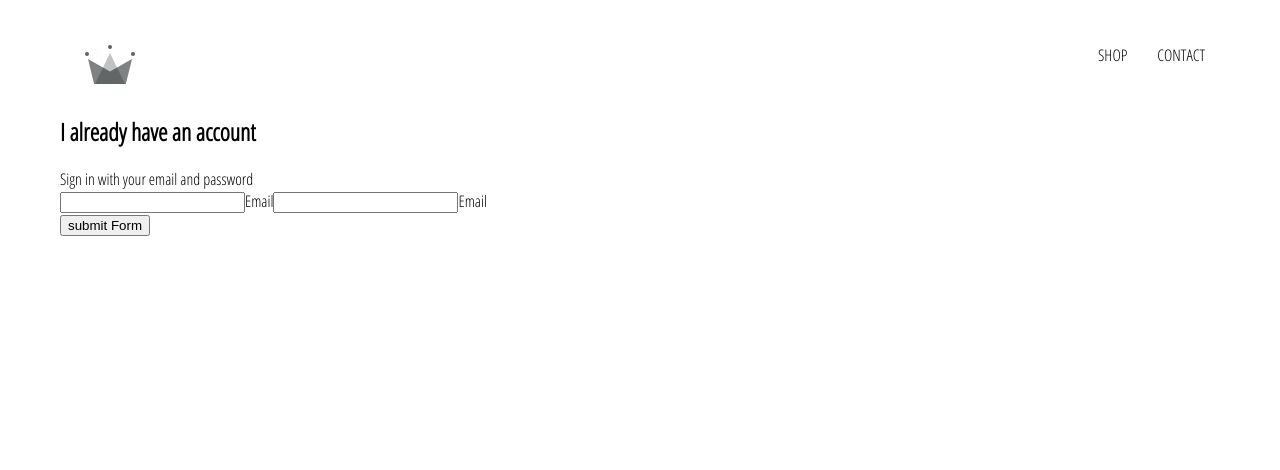
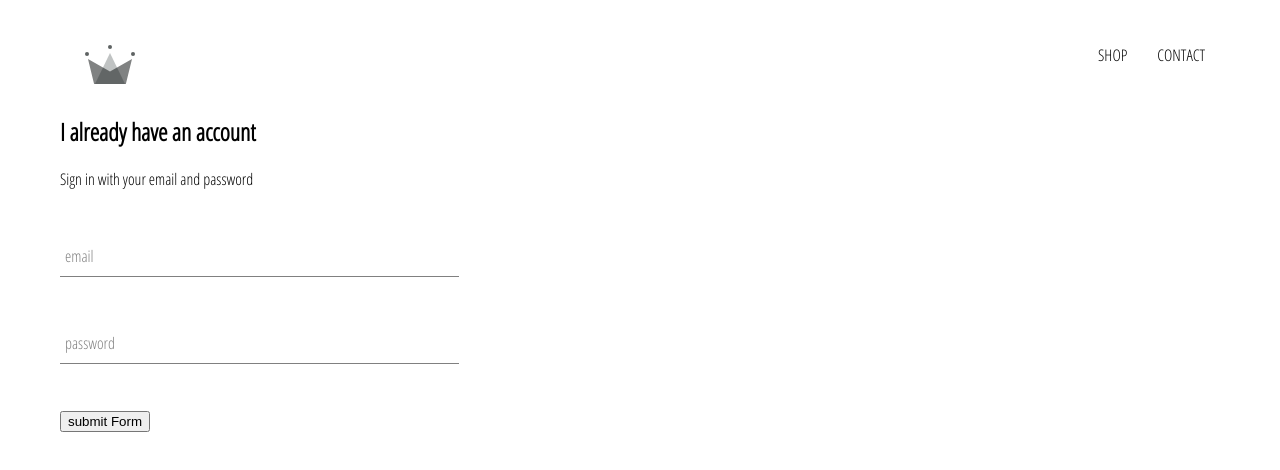
Before and after one commit to shika7200/crwn-clothing, a React (Create React App) app: page /signin in a window 1280 px wide. Shown: the top 470 px of the page. Built offline with nearby package versions, Linux system fonts and the light colour scheme.

Commit message:
Закинул стили для компонента входа в аккаунт

```diff
--- /dev/null
+++ b/src/components/form-input/form-input.component.jsx
@@ -0,0 +1,21 @@
+import React from 'react';
+
+import './form-input.styles.scss';
+
+const FormInput = ({handleChange, label, ...otherProps}) => (
+<div className="group">
+    <input className='form-input' onChange={handleChange} {...otherProps}/>
+    {
+        label ?
+       ( <label className={`${otherProps.value.lenght ? 'shrink' : ''} form-input-label`}>
+{label}
+        </label>)
+        :null
+
+    }
+</div>
+
+);
+
+
+export default FormInput;
--- /dev/null
+++ b/src/components/form-input/form-input.styles.scss
@@ -0,0 +1,54 @@
+$sub-color: grey;
+$main-color: black;
+
+@mixin shrinkLabel {
+  top: -14px;
+  font-size: 12px;
+  color: $main-color;
+}
+
+.group {
+  position: relative;
+  margin: 45px 0;
+
+  .form-input {
+    background: none;
+    background-color: white;
+    color: $sub-color;
+    font-size: 18px;
+    padding: 10px 10px 10px 5px;
+    display: block;
+    width: 100%;
+    border: none;
+    border-radius: 0;
+    border-bottom: 1px solid $sub-color;
+    margin: 25px 0;
+
+    &:focus {
+      outline: none;
+    }
+
+    &:focus ~ .form-input-label {
+      @include shrinkLabel();
+    }
+  }
+
+  input[type='password'] {
+    letter-spacing: 0.3em;
+  }
+
+  .form-input-label {
+    color: $sub-color;
+    font-size: 16px;
+    font-weight: normal;
+    position: absolute;
+    pointer-events: none;
+    left: 5px;
+    top: 10px;
+    transition: 300ms ease all;
+
+    &.shrink {
+      @include shrinkLabel();
+    }
+  }
+}
--- a/src/components/sign-in/sign-in.component.jsx
+++ b/src/components/sign-in/sign-in.component.jsx
@@ -1,5 +1,7 @@
 import React from 'react';
 import './sign-in.styles.scss';
+
+import FormInput from '../form-input/form-input.component';
 
 class SignIn extends React.Component {
 
@@ -33,20 +35,23 @@
         <span>Sign in with your email and password</span>
 
         <form onSubmit={this.handleSubmit}>
-            <input
+            <FormInput
              name="email"
              type="email"
              value={this.state.email}
-             onChange={this.handleChange}
+             handleChange={this.handleChange}
+             label="email"
               required/>
-            <label>Email</label>
-            <input
+
+            <FormInput
             name="password"
             type="password"
              value={this.state.email}
-             onChange={this.handleChange}
-             required/>
-            <label>Email</label>
+             handleChange={this.handleChange}
+             label="password"
+             required
+             />
+
         </form>
         <input type="submit" value="submit Form" />
         </div>
--- a/src/components/sign-in/sign-in.styles.scss
+++ b/src/components/sign-in/sign-in.styles.scss
@@ -0,0 +1,3 @@
+.sign-in {
+    width: 30vw;
+}
```
